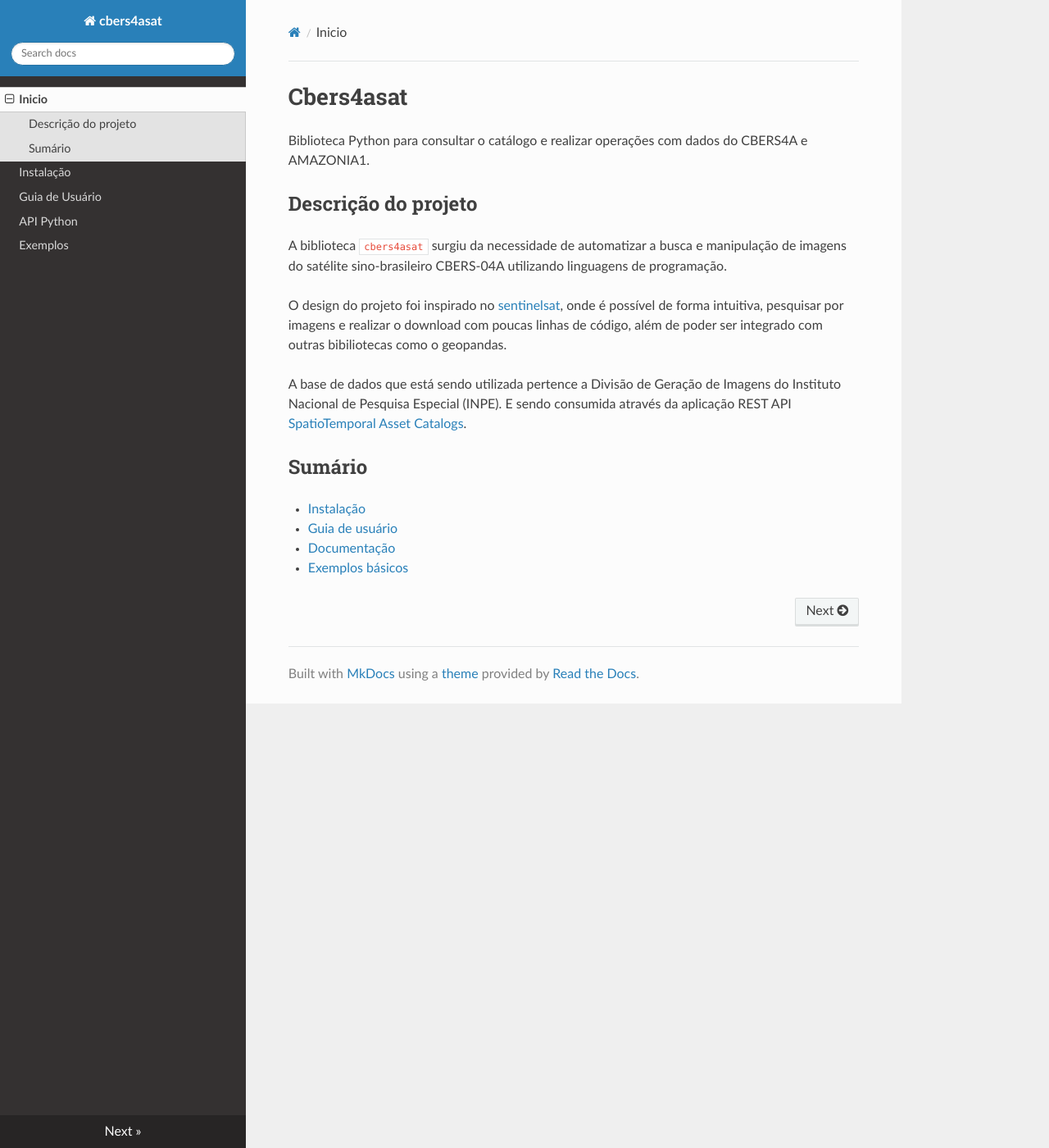
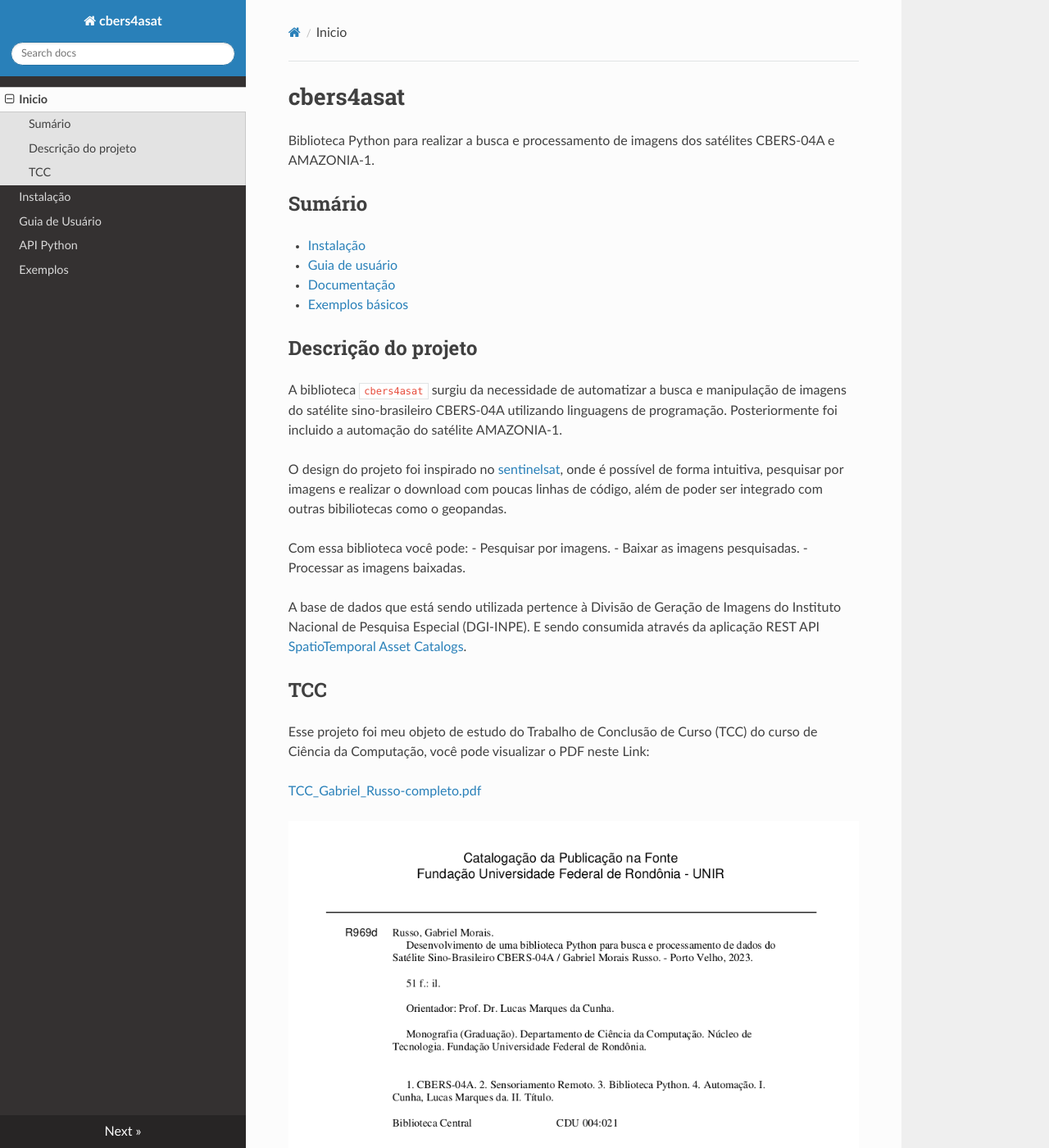
Before and after one commit to gabriel-russo/cbers4asat, an MkDocs documentation site: the page built from docs/index.md, in a window 1280 px wide and 1400 px high. Shown: the whole window at 82% size. Built offline with MkDocs 1.6.1, drawn with Linux system fonts in a browser that asks for light colours; nearby versions of some CDN libraries.

Commit message:
Docs: Revisão de documentação e adicionado TCC

```diff
--- a/docs/index.md
+++ b/docs/index.md
@@ -1,19 +1,6 @@
-# Cbers4asat
+# cbers4asat
 
-Biblioteca Python para consultar o catálogo e realizar operações com dados do CBERS4A e AMAZONIA1.
-
-## Descrição do projeto
-
-A biblioteca `cbers4asat` surgiu da necessidade de automatizar a busca e manipulação de imagens do satélite
-sino-brasileiro CBERS-04A utilizando linguagens de programação.
-
-O design do projeto foi inspirado no [sentinelsat](https://github.com/sentinelsat/sentinelsat), onde é possível de forma
-intuitiva, pesquisar por imagens e realizar o download com poucas linhas de código, além de poder ser integrado com
-outras bibiliotecas como o geopandas.
-
-A base de dados que está sendo utilizada pertence a Divisão de Geração de Imagens do Instituto Nacional de Pesquisa
-Especial (INPE). E sendo consumida através da aplicação REST
-API [SpatioTemporal Asset Catalogs](https://stacspec.org/en/).
+Biblioteca Python para realizar a busca e processamento de imagens dos satélites CBERS-04A e AMAZONIA-1.
 
 ## Sumário
 
@@ -21,3 +8,30 @@ API [SpatioTemporal Asset Catalogs](https://stacspec.org/en/).
 * [Guia de usuário](quickstart.md)
 * [Documentação](api_reference.md)
 * [Exemplos básicos](examples.md)
+
+## Descrição do projeto
+
+A biblioteca `cbers4asat` surgiu da necessidade de automatizar a busca e manipulação de imagens do satélite
+sino-brasileiro CBERS-04A utilizando linguagens de programação. Posteriormente foi incluido a automação do satélite AMAZONIA-1.
+
+O design do projeto foi inspirado no [sentinelsat](https://github.com/sentinelsat/sentinelsat), onde é possível de forma
+intuitiva, pesquisar por imagens e realizar o download com poucas linhas de código, além de poder ser integrado com
+outras bibiliotecas como o geopandas.
+
+Com essa biblioteca você pode:
+- Pesquisar por imagens.
+- Baixar as imagens pesquisadas.
+- Processar as imagens baixadas.
+
+A base de dados que está sendo utilizada pertence à Divisão de Geração de Imagens do Instituto Nacional de Pesquisa
+Especial (DGI-INPE). E sendo consumida através da aplicação REST
+API [SpatioTemporal Asset Catalogs](https://stacspec.org/en/).
+
+## TCC
+
+Esse projeto foi meu objeto de estudo do Trabalho de Conclusão de Curso (TCC) do curso de Ciência da Computação, você
+pode visualizar o PDF neste Link:
+
+[TCC_Gabriel_Russo-completo.pdf](https://github.com/gabriel-russo/cbers4asat/tree/master/docs/research/TCC_Gabriel_Russo-completo.pdf)
+
+![Image Collections](img/tcc.png)
```
Also changed, not shown: README.md (+1 -1 lines), docs/examples.md (+30 -12 lines), docs/installation.md (+5 -5 lines), docs/quickstart.md (+2 -2 lines), docs/img/tcc.png (added), 1 other file.
